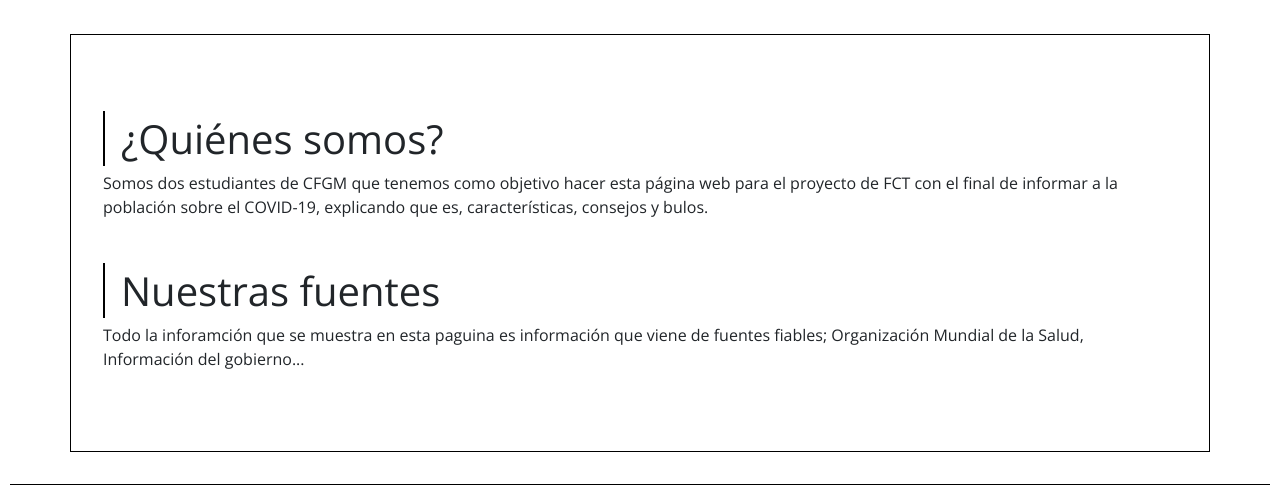
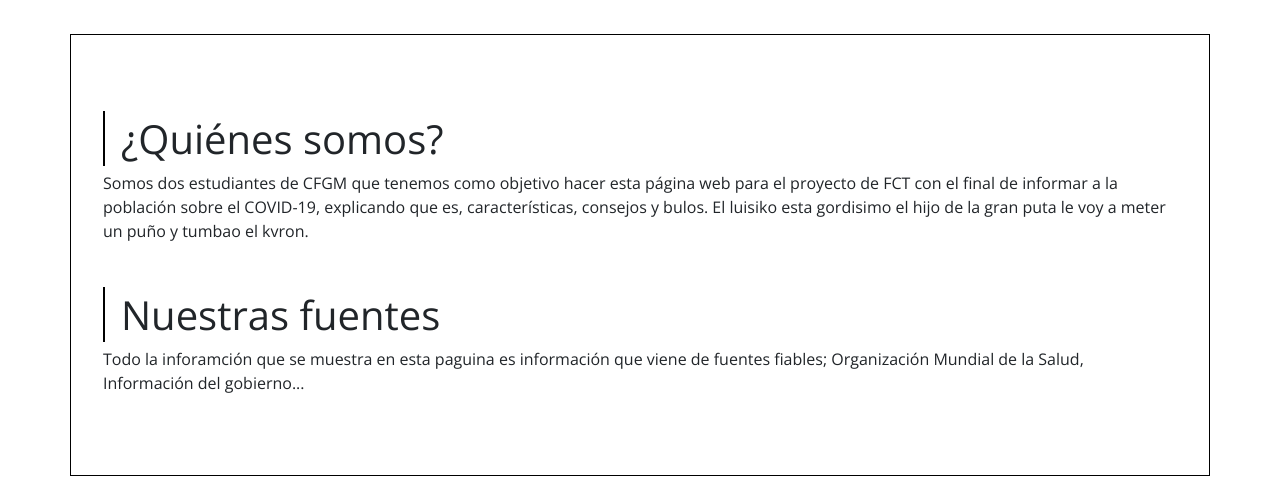
Before and after one commit to BestCobid19/Pagina-Web, a PHP site: page / in a window 1280 px wide. Shown: the part 261-746 px from the top of the page. Run offline with PHP 8.4, Linux system fonts and the light colour scheme.

Commit message:
Update index.php

```diff
--- a/index.php
+++ b/index.php
@@ -13,7 +13,9 @@ include('header.php');
         <div class="texto">
             <h1><span class="bordeIzquierda"></span>¿Quiénes somos?</h1>
             <p>Somos dos estudiantes de CFGM que tenemos como objetivo hacer esta página web para el proyecto de FCT con el final de informar a la población
-                sobre el COVID-19, explicando que es, características, consejos y bulos. </p>
+                sobre el COVID-19, explicando que es, características, consejos y bulos.
+                El luisiko esta gordisimo el hijo de la gran puta le voy a meter un puño y tumbao el kvron.
+                </p>
         </div>
         <div class="texto">
 
```
